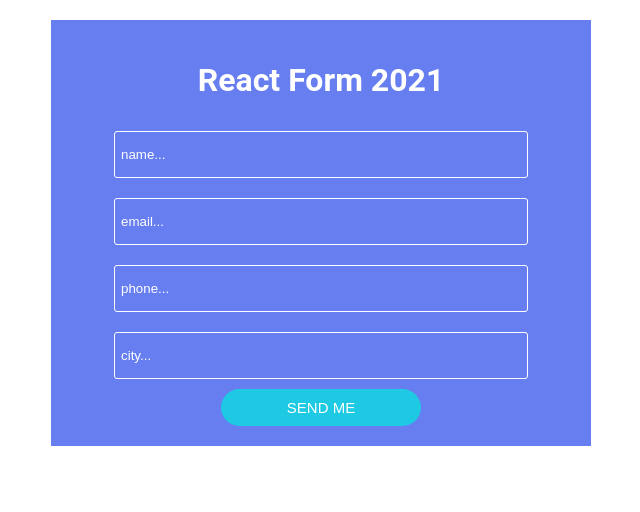
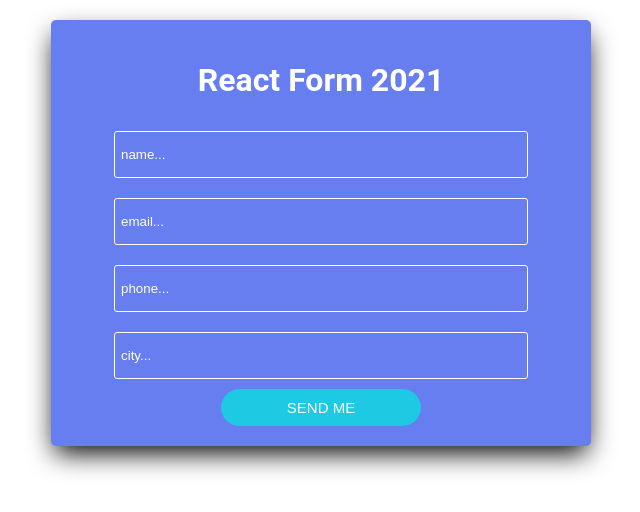
Before and after one commit to kumarthapa/React-form, a React (Create React App) app: page / in a window 1280 px wide. Shown: the top 512 px of the page, without its empty margins (319-959 px from the left). Built offline with nearby package versions, Linux system fonts and the light colour scheme.

Commit message:
I added validation

```diff
--- a/package.json
+++ b/package.json
@@ -1,4 +1,5 @@
 {
+  "homepage": "http://kumarthapa.github.io/React-form",
   "name": "reactform",
   "version": "0.1.0",
   "private": true,
@@ -13,6 +14,8 @@
     "web-vitals": "^1.1.2"
   },
   "scripts": {
+    "predeploy": "npm run build",
+    "deploy": "gh-pages -d build",
     "start": "react-scripts start",
     "build": "react-scripts build",
     "test": "react-scripts test",
@@ -35,5 +38,8 @@
       "last 1 firefox version",
       "last 1 safari version"
     ]
+  },
+  "devDependencies": {
+    "gh-pages": "^3.2.0"
   }
 }
--- a/src/App.js
+++ b/src/App.js
@@ -1,7 +1,7 @@
 import React from "react";
 import UserForm from './components/UserForm/UserForm';
 import UserData from './components/UserForm/UserData';
-import {BrowserRouter as Router, Route, Switch} from 'react-router-dom';
+import {HashRouter as Router, Route, Switch} from 'react-router-dom';
 import "./App.css";
 const App = () => {
   return (
--- a/src/components/UserForm/UserForm.css
+++ b/src/components/UserForm/UserForm.css
@@ -9,6 +9,8 @@
     padding: 20px;
     background-color: #677ef1;
     color: #fff;
+    border-radius: 5px;
+    box-shadow: 0px 11px 27px -4px #000000;
 }
 .contactform >label>input{
     outline: none;
@@ -22,6 +24,8 @@
 }
 ::placeholder{
     color: #ffff;
+
+
 }
 .sumbmitBtn{
     font-size: 15px;
@@ -32,6 +36,10 @@
     border-radius: 100px;
     width: 200px;
 }
+.sumbmitBtn:hover{
+    cursor: pointer;
+    background-color: blue;
+}
 .contactform ul li{
     width: 200px;
     border-bottom: 1px solid white;
--- a/src/components/UserForm/UserForm.js
+++ b/src/components/UserForm/UserForm.js
@@ -33,7 +33,7 @@ const UserForm = () => {
     }
     return (
        <>
-       <div>
+       <div >
            <form onSubmit={submitHandler}>
            <div className="contactform">
            <h1>React Form 2021</h1>
```
Also changed, not shown: 1 other file (tests, documents, lock files or other folders).
